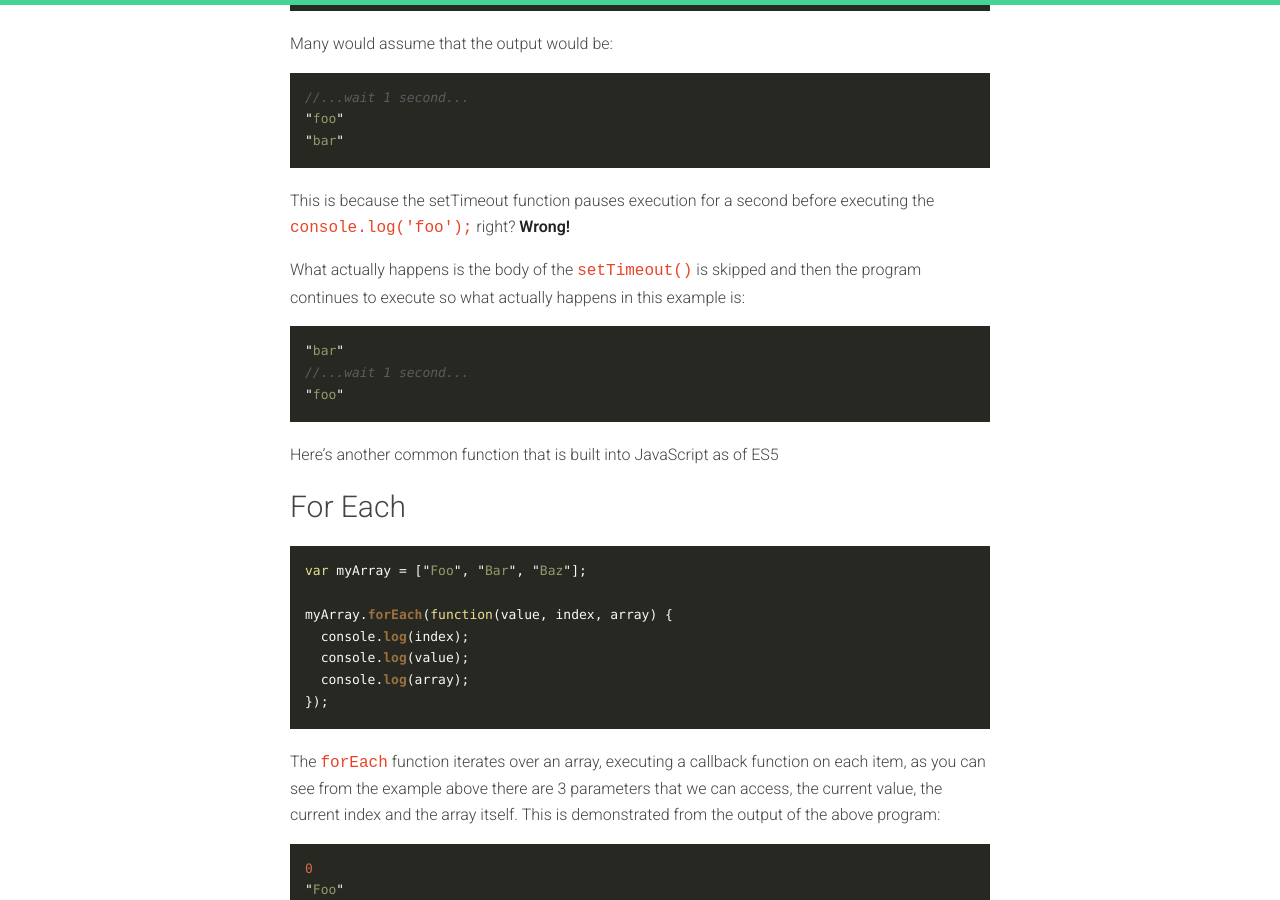
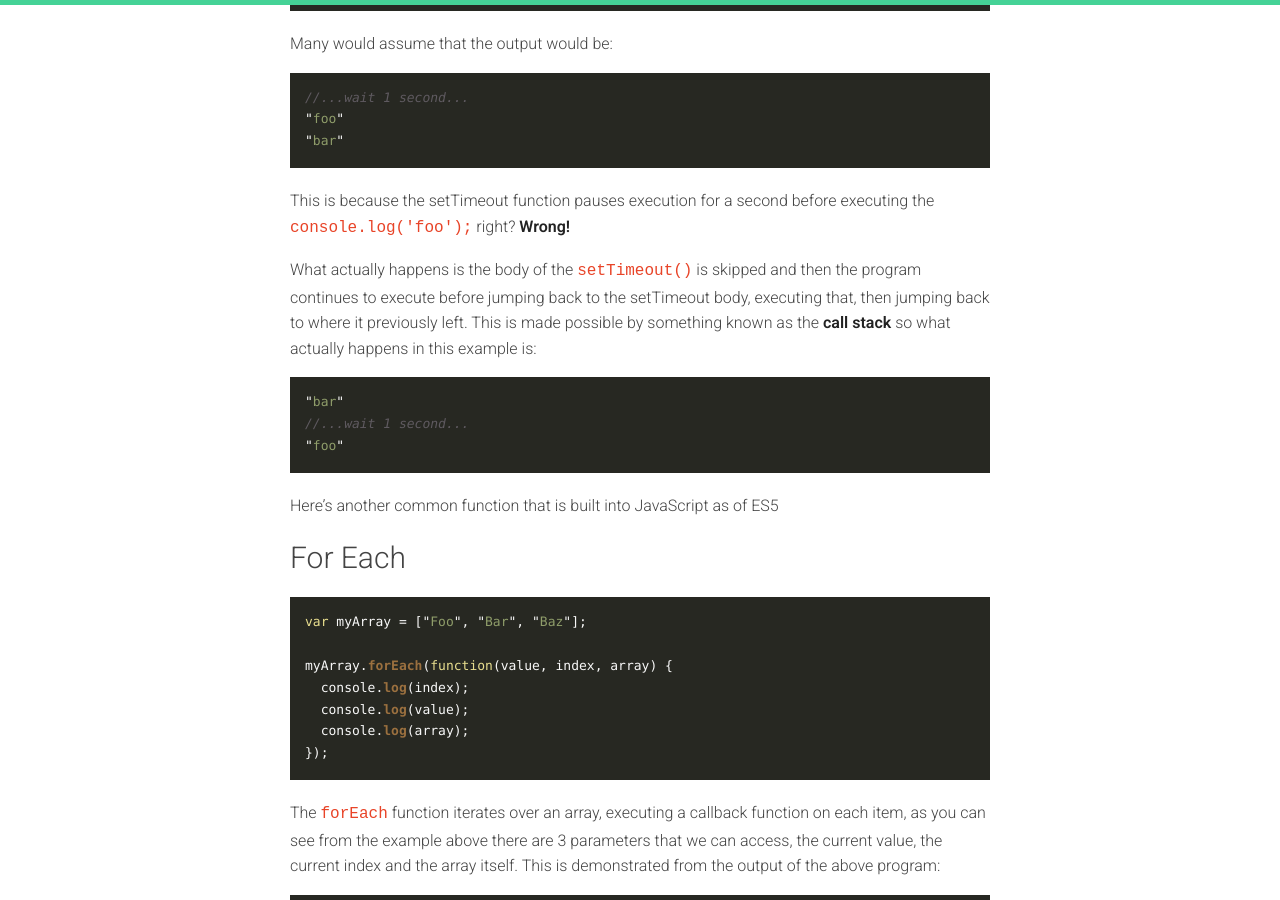
Before and after one commit to rbrtsmith/rbrtsmith.github.io, a Jekyll site: the page built from _posts/2015-05-08-JavaScript-Callbacks.md, in a window 1280 px wide and 900 px high, scrolled down 690 px. Built offline with Jekyll 4.4.1, drawn with Linux system fonts in a browser that asks for light colours; comment, search, counter and statistics services are not loaded.

Commit message:
Update 2015-05-08-JavaScript-Callbacks.md

```diff
--- a/_posts/2015-05-08-JavaScript-Callbacks.md
+++ b/_posts/2015-05-08-JavaScript-Callbacks.md
@@ -36,7 +36,7 @@ Many would assume that the output would be:
 This is because the setTimeout function pauses execution for a second before executing the `console.log('foo');`
 right?  **Wrong!**
 
-What actually happens is the body of the `setTimeout()` is skipped and then the program continues to execute
+What actually happens is the body of the `setTimeout()` is skipped and then the program continues to execute before jumping back to the setTimeout body, executing that, then jumping back to where it previously left.  This is made possible by something known as the **call stack**
 so what actually happens in this example is:
 
 {% highlight javascript %}
```
